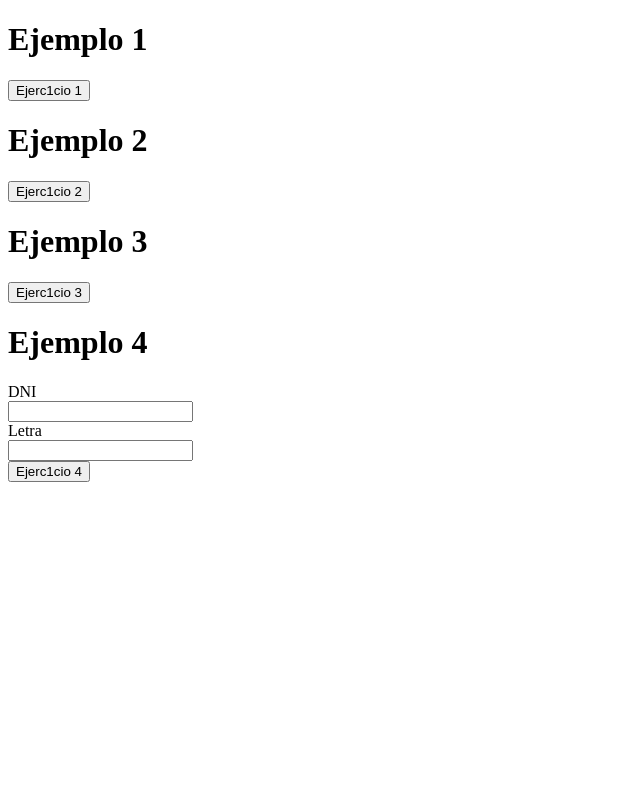
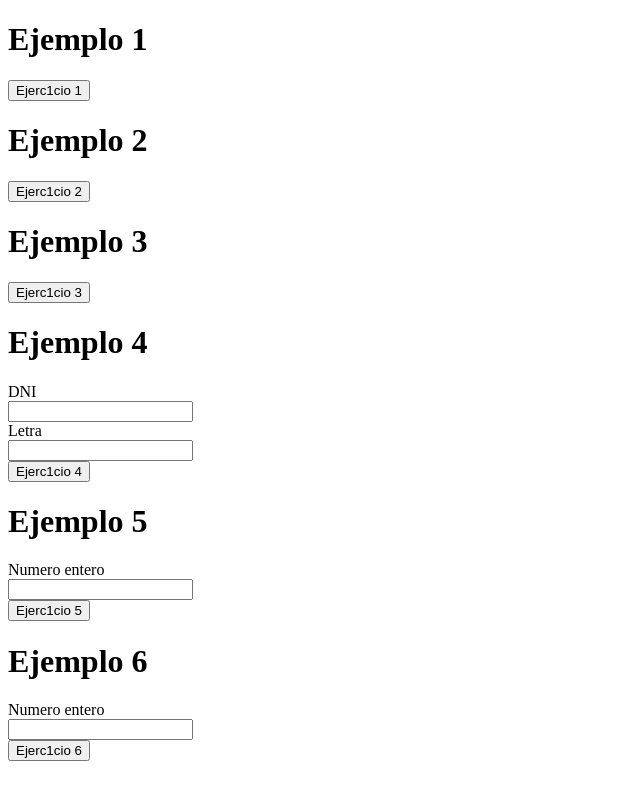
Before and after one commit to luciogayoso/ejemplo, a plain HTML site: page html/15-5.html in a window 1280 px wide. Shown: the whole page, without its empty margins (0-640 px from the left). Drawn offline with Linux system fonts and the light colour scheme.

Commit message:
Update 15-5.html

```diff
--- a/html/15-5.html
+++ b/html/15-5.html
@@ -24,6 +24,17 @@
     <button onclick="Ejercicio4()" id="Ejercicio4">Ejerc1cio 4</button>
     <p id="salida"></p>
 
+    <h1>Ejemplo 5</h1>
+    <label for="entero">Numero entero</label><br>
+    <input type="number" id="entero"><br>
+    <button onclick="Ejercicio5()" id="Ejercicio5">Ejerc1cio 5</button>
+
+    <h1>Ejemplo 6</h1>
+    <label for="parOImpar">Numero entero</label><br>
+    <input type="number" id="parOImpar"><br>
+    <button onclick="Ejercicio6()" id="Ejercicio6">Ejerc1cio 6</button>
+
+
     <script src="../js/29-5Ajax.js"></script>
     <script src="../js/15-5.js"></script>
 </body>
```
